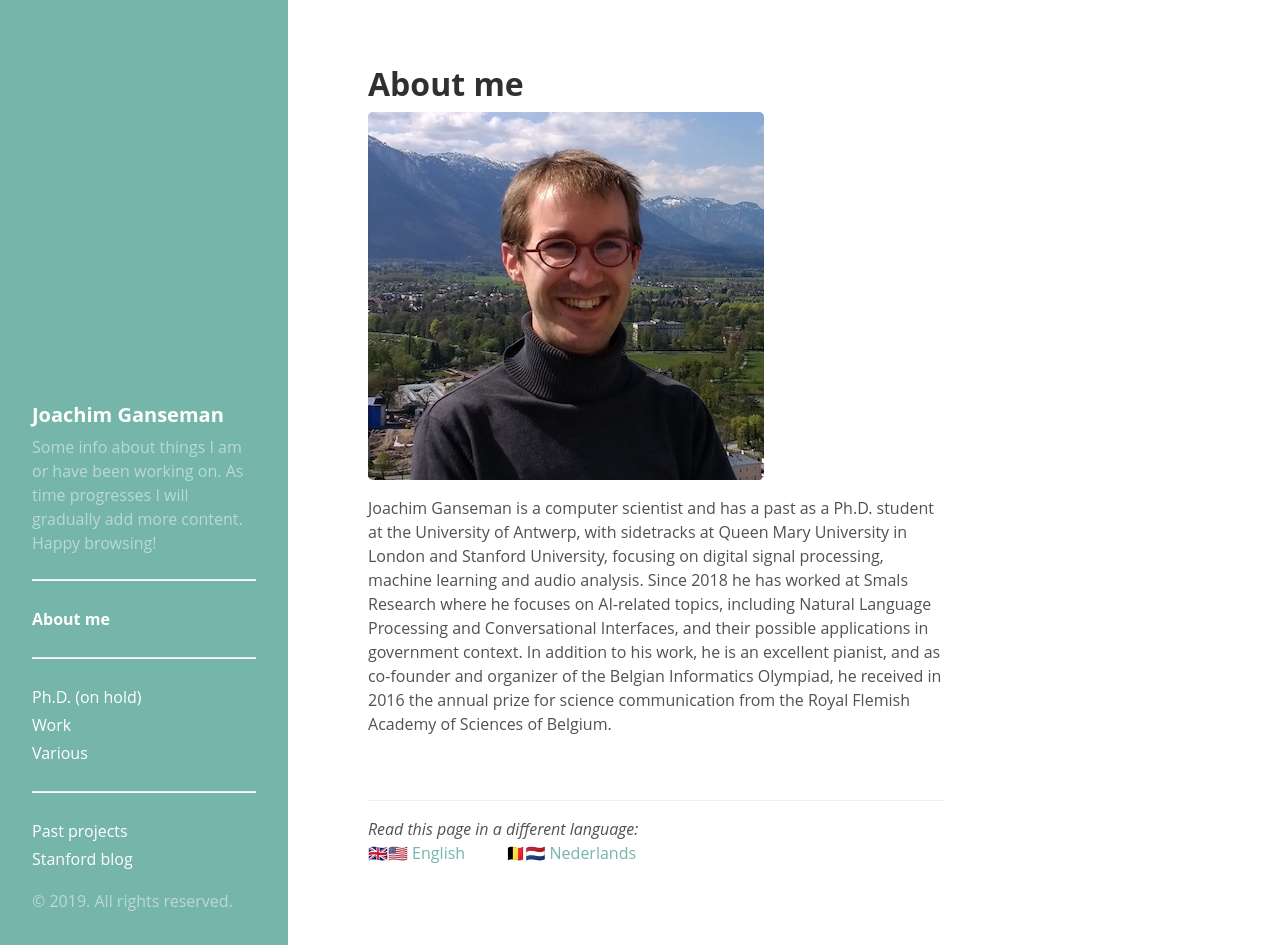
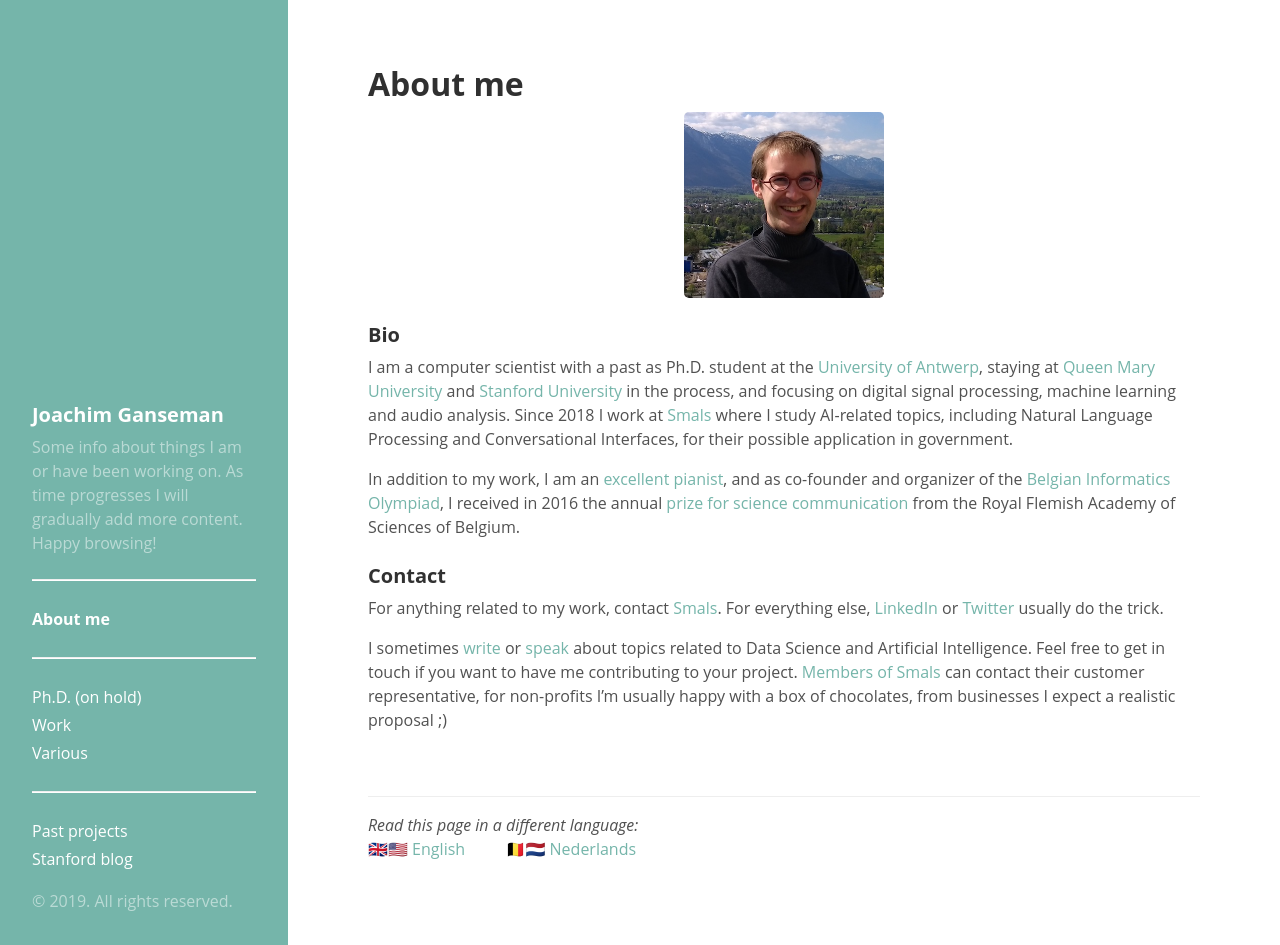
Before and after one commit to jganseman/jganseman.github.io, a Jekyll site: the page built from en/about.md, in a window 1280 px wide and 945 px high. Built offline with Jekyll 4.4.1, drawn with Linux system fonts in a browser that asks for light colours.

Commit message:
update about me page

```diff
--- a/en/about.md
+++ b/en/about.md
@@ -5,6 +5,17 @@ lang: en
 lang-ref: about
 
 ---
-![](/public/img/photo.jpg)
 
-Joachim Ganseman is a computer scientist and has a past as a Ph.D. student at the University of Antwerp, with sidetracks at Queen Mary University in London and Stanford University, focusing on digital signal processing, machine learning and audio analysis. Since 2018 he has worked at Smals Research where he focuses on AI-related topics, including Natural Language Processing and Conversational Interfaces, and their possible applications in government context. In addition to his work, he is an excellent pianist, and as co-founder and organizer of the Belgian Informatics Olympiad, he received in 2016 the annual prize for science communication from the Royal Flemish Academy of Sciences of Belgium.
+<img src="/public/img/photo.jpg" width="200" class="joacenter">
+
+### Bio
+
+I am a computer scientist with a past as Ph.D. student at the [University of Antwerp](https://visielab.uantwerpen.be/), staying at [Queen Mary University](http://c4dm.eecs.qmul.ac.uk/) and [Stanford University](https://ccrma.stanford.edu/) in the process, and focusing on digital signal processing, machine learning and audio analysis. Since 2018 I work at [Smals](https://www.smalsresearch.be/) where I study AI-related topics, including Natural Language Processing and Conversational Interfaces, for their possible application in government.
+
+In addition to my work, I am an [excellent pianist](https://speelhethard.be/project/16310), and as co-founder and organizer of the [Belgian Informatics Olympiad](https://www.be-oi.be), I received in 2016 the annual [prize for science communication](jaarprijs wetenschapscommunicatie van de KVAB) from the Royal Flemish Academy of Sciences of Belgium.
+
+### Contact
+
+For anything related to my work, contact [Smals](https://www.smals.be/nl/contact). For everything else, [LinkedIn](https://www.linkedin.com/in/jganseman) or [Twitter](https://twitter.com/jganseman) usually do the trick.
+
+I sometimes [write](https://www.smalsresearch.be/author/ganseman/) or [speak](https://www.infosecurity.be/seminar-details.aspx?code=P105) about topics related to Data Science and Artificial Intelligence. Feel free to get in touch if you want to have me contributing to your project. [Members of Smals](https://www.smals.be/nl/content/ledenlijst) can contact their customer representative, for non-profits I'm usually happy with a box of chocolates, from businesses I expect a realistic proposal ;)
--- a/public/css/hyde.css
+++ b/public/css/hyde.css
@@ -132,7 +132,7 @@ a.sidebar-nav-item:focus {
 
 @media (min-width: 48em) {
   .content {
-    max-width: 38rem;
+    max-width: 90rem;
     margin-left: 20rem;
     margin-right: 2rem;
   }
@@ -269,3 +269,12 @@ footer.lang-options ul > li {
   display: inline-block;
   margin-right: 1em;
 }
+
+/* Additions by Joachim */
+/* TODO get this out of here and into a different file */
+/* CSS class to center an image on the page */
+.joacenter {
+  display: block;
+  margin-left: auto;
+  margin-right: auto;
+}
```
Also changed, not shown: nl/about.md (+12 -2 lines).
